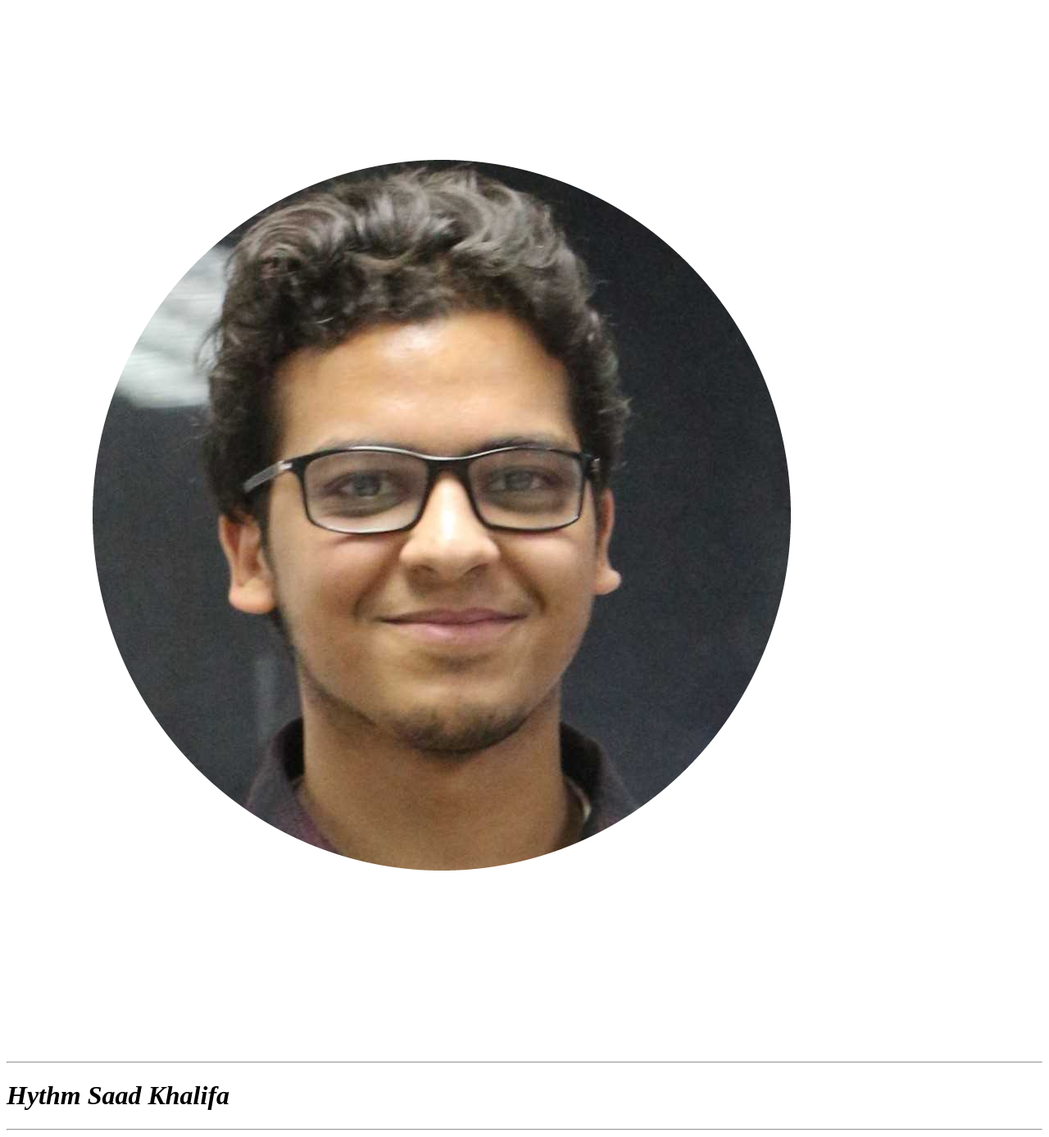
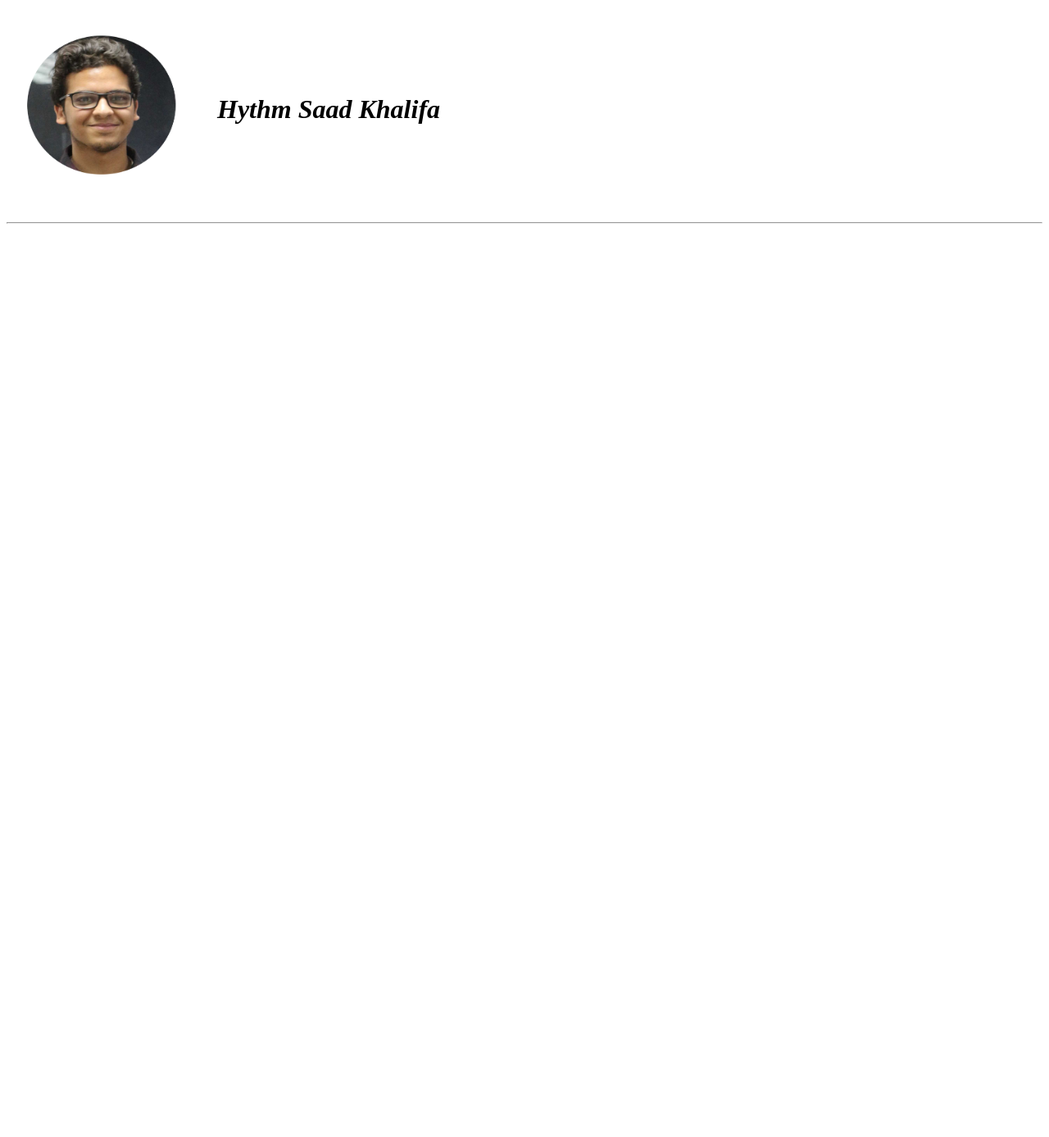
Before and after one commit to hythmsakh96/Web-Dev-CV, a plain HTML site: page index.html in a window 1280 px wide. Shown: the part 5-1392 px from the top of the page at 82% size. After the commit the page ends 800 px from the top, so only its background shows below. Drawn offline with Linux system fonts and the light colour scheme.

Commit message:
Updated Code

```diff
--- a/index.html
+++ b/index.html
@@ -1,13 +1,19 @@
 <!DOCTYPE html>
 <html>
 <head>
-    <img src="Sources/0012.png">
+
     <title>Hythm's'Personal Site</title>
     <meta charset="utf-8" />
 </head>
 <body>
-    <hr />
-    <h1><i>Hythm Saad Khalifa</i></h1>
+    <table>
+        <tr>
+            <td><img src="Sources/0012.png" width="250" height="250" /></td>
+        <td><h1><i>Hythm Saad Khalifa</i></h1></td>
+        </tr>
+    </table>
+
+
     <hr />
 </body>
 </html>
```
